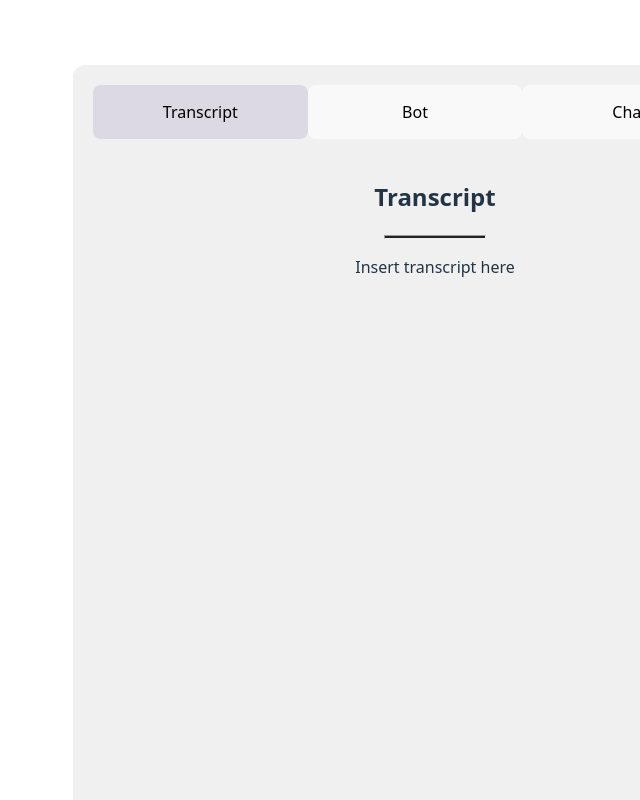
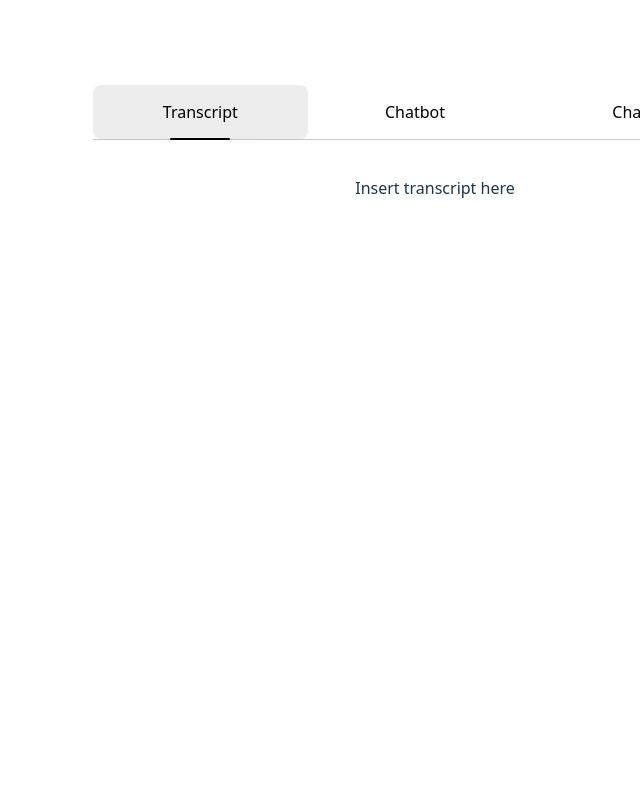
Before and after one commit to CKKC15/BruinWatch, a React (Vite) app in the folder frontend/: page /videoplayer in a window 1280 px wide. Shown: the top 800 px of the page, without its empty margins (640-1280 px from the left). Built offline with nearby package versions, Linux system fonts and the light colour scheme.

Commit message:
Finished stylizing.

```diff
--- a/frontend/src/components/VideoPlayer.css
+++ b/frontend/src/components/VideoPlayer.css
@@ -37,7 +37,7 @@
     position: relative;
     width: 644px;
     height: 937px;
-    background: #f0f0f0;
+    background: white;
     margin: 25px;
     word-break: break-all;
     border-radius: 12px;
@@ -47,10 +47,13 @@
 
 .bloc-tabs {
     display: flex;
+    border-bottom: 1px solid #ccc4d4;
+    position: relative;
 
 }
 
 .tabs {
+    background: white;
     padding: 15px;
     text-align: center;
     width: 100%;
@@ -60,7 +63,21 @@
 }
 
 .active-tabs {
-    background-color: #DDD9E2;
+    background-color: #ededee;
+    position: relative;
+    z-index: 1;
+}
+
+.active-tabs::after {
+    content: "";
+    position: absolute;
+    bottom: -2px;
+    left: 50%;
+    transform: translateX(-50%);
+    width: 60px;
+    height: 2px;
+    background: black;
+    border-radius: 2px;
 }
 
 .content-tabs {
--- a/frontend/src/components/VideoPlayer.jsx
+++ b/frontend/src/components/VideoPlayer.jsx
@@ -1,8 +1,12 @@
-import React, { useState } from "react";
+import React, { useEffect, useState } from "react";
 import ReactPlayer from "react-player";
 import './VideoPlayer.css';
+import { io } from "socket.io-client"
+// const socket = io.connect("http://localhost:5001")
+
 
 export default function VideoPlayer() {
+
     const Tabs = () => {
         const [toggleState, setToggleState] = useState(1);
 
@@ -20,28 +24,24 @@ export default function VideoPlayer() {
                         </button>
                         <button className={toggleState === 2 ? 'tabs active-tabs' : 'tabs'}
                             onClick={() => toggleTab(2)}>
-                            Bot
+                            Chatbot
                         </button>
 
                         <button className={toggleState === 3 ? 'tabs active-tabs' : 'tabs'}
                             onClick={() => toggleTab(3)}>
                             Chat
                         </button>
-
                     </div>
                     <div className="content-tabs">
                         <div className={toggleState === 1 ? 'content active-content' : 'content'}>
-                            <h2>Transcript</h2>
-                            <hr></hr>
                             <p>Insert transcript here</p>
                         </div>
                         <div className={toggleState === 2 ? 'content active-content' : 'content'}>
-
+                            <p> Insert bot here</p>
                         </div>
                         <div className={toggleState === 3 ? 'content active-content' : 'content'}>
-                            <h2>Chat</h2>
-                            <hr></hr>
                             <p>Insert chat here</p>
+
                         </div>
                     </div>
                 </div>
```
